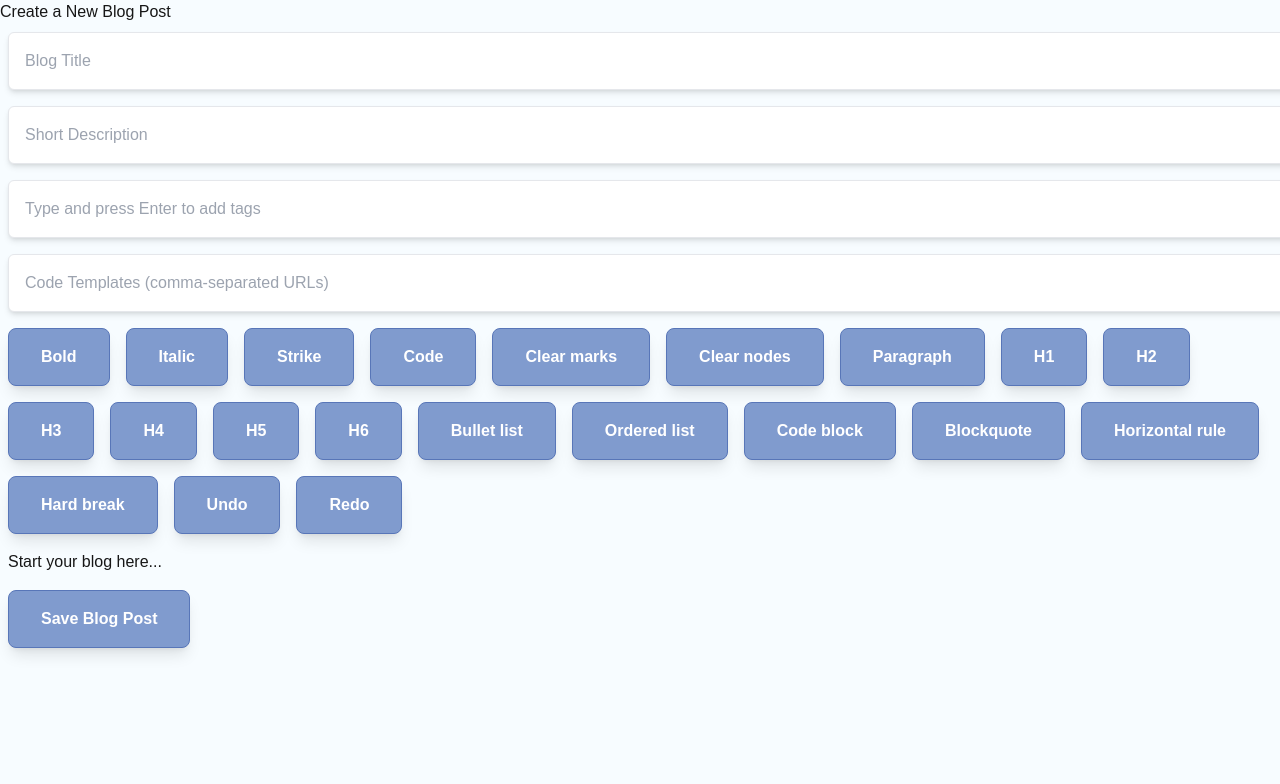
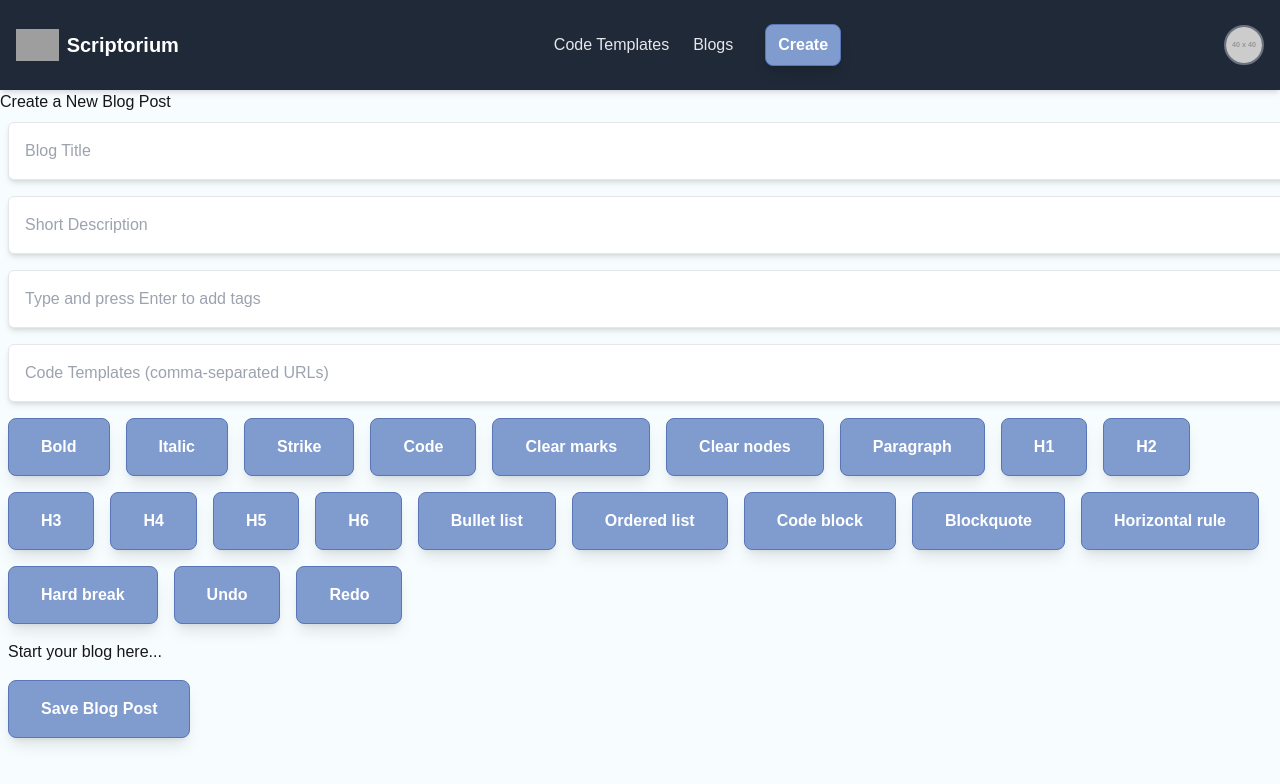
Before and after one commit to erinkim16/Mecca, a Next.js app in the folder PP2/scriptorium/: page /blogs/blog-editor in a window 1280 px wide. Shown: the top 784 px of the page. Built offline with nearby package versions, Linux system fonts and the light colour scheme; grey boxes are pictures that could not be loaded.

Commit message:
Added navbar to all pages

```diff
--- a/PP2/scriptorium/components/general/nav-bar.tsx
+++ b/PP2/scriptorium/components/general/nav-bar.tsx
@@ -32,7 +32,7 @@ function NavBar() {
                     {isMenuOpen && (
                         <div className="absolute right-0 mt-2 py-2 w-48 bg-white rounded-md shadow-md">
                             <a href="/execution" className="block px-4 py-2 text-gray-700 hover:text-white transition duration-300">Code</a>
-                            <a href="/blog-create" className="block px-4 py-2 text-gray-700 hover:text-white transition duration-300">Blog</a>
+                            <a href="/blogs/blog-editor" className="block px-4 py-2 text-gray-700 hover:text-white transition duration-300">Blog</a>
                         </div>
                     )}
                 </div>
--- a/PP2/scriptorium/pages/blogs.tsx
+++ b/PP2/scriptorium/pages/blogs.tsx
@@ -1,6 +1,7 @@
 import React, { useState } from "react";
 import Link from "next/link";
 import BlogSearch from "@/components/general/search-page";
+import NavBar from "@/components/general/nav-bar";
 
 interface BlogPost {
   id: number;
@@ -50,6 +51,7 @@ const BlogList: React.FC = () => {
 
   return (
     <div className="blog-list">
+      <NavBar />
       <h1>Search Blog Posts</h1>
       <BlogSearch onSearch={handleSearch} />
       {loading && <p>Loading...</p>}
--- a/PP2/scriptorium/pages/blogs/blog-editor.tsx
+++ b/PP2/scriptorium/pages/blogs/blog-editor.tsx
@@ -1,9 +1,11 @@
 import React from "react";
 import BlogEditor from "../../components/blogs/blog-editor";
+import NavBar from "@/components/general/nav-bar";
 
 const BlogEditorPage = () => {
   return (
     <div>
+      <NavBar></NavBar>
       <BlogEditor />
     </div>
   );
--- a/PP2/scriptorium/pages/profilepage.tsx
+++ b/PP2/scriptorium/pages/profilepage.tsx
@@ -1,6 +1,7 @@
 import { useState, useEffect } from "react";
 import axios from "axios";
 import ProfileCard from "@/components/profile/profilecard";
+import NavBar from "@/components/general/nav-bar";
 
 const ProfilePage = () => {
   const [userData, setUserData] = useState<{
@@ -49,6 +50,7 @@ const ProfilePage = () => {
 
   return (
     <div>
+      <NavBar />
       <h1>Profile</h1>
       {userData ? (
         <ProfileCard user={userData} />
--- a/PP2/scriptorium/pages/template-search.tsx
+++ b/PP2/scriptorium/pages/template-search.tsx
@@ -3,6 +3,7 @@ import SearchBar from "@/components/templates/searchBar";
 import Pagination from "@/components/general/pagination";
 import TemplateList from "@/components/templates/templateList";
 import axios from "axios";
+import NavBar from "@/components/general/nav-bar";
 
 const CodeSearchPage: React.FC = () => {
   console.log(SearchBar); // Should show a function, not an object
@@ -61,6 +62,7 @@ const CodeSearchPage: React.FC = () => {
 
   return (
     <div className="code-search-page">
+      <NavBar />
       <h1>Code Search</h1>
       <SearchBar onSearch={handleSearch} />
       <TemplateList templates={templates} />
```
